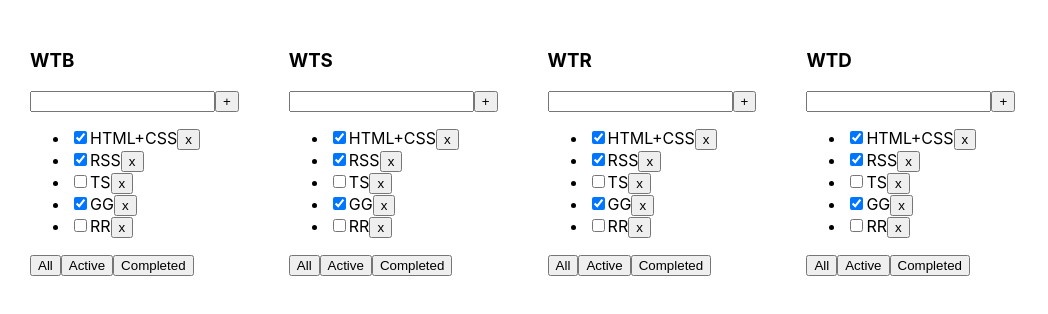
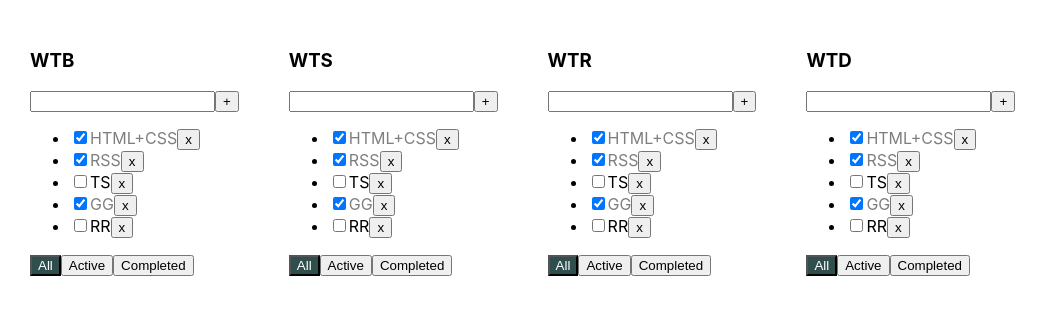
Before and after one commit to AlexeYankov/IT-Incubator, a React (Create React App) app: page / in a window 1280 px wide. Shown: the top 314 px of the page, without its empty margins (0-1048 px from the left). Built offline with nearby package versions, Linux system fonts and the light colour scheme.

Commit message:
maked error for intup + added active class to active button (filter)

```diff
--- a/src/App.css
+++ b/src/App.css
@@ -6,3 +6,13 @@
 .App > div {
   margin-right: 50px;
 }
+
+.is-done {
+  margin-left: bold;
+  opacity: 0.5;
+}
+
+.active-filter {
+  background-color: darkslategray;
+  color: white;
+}
--- a/src/App.tsx
+++ b/src/App.tsx
@@ -16,6 +16,7 @@ function App() {
     ])
     // console.log(tasks)
     const addTask = (title: string) => {
+
         const newTask: TasksType = {
             id: v1(), title: title, isDone: false
         }
@@ -29,6 +30,9 @@ function App() {
     const removeTask = (taskID: string) => {
         setTasks(tasks.filter(t => t.id !== taskID))
     }
+    const changeTaskStatus = (taskisDone: string) => {
+        setTasks(tasks.map(t => t.id === taskisDone ? {...t, isDone: !t.isDone} : t))
+    }
     const changeFilter = (filter: FilterValuesType) => {
         setFilter(filter)
     }
@@ -41,6 +45,7 @@ function App() {
                 tasks={tasks}
                 filter={filter}
                 removeTask={removeTask}
+                changeTaskStatus={changeTaskStatus}
                 changeFilter={changeFilter}
                 addTask={addTask}
             />
@@ -49,6 +54,7 @@ function App() {
                 filter={filter}
                 title={todoListTitle2}
                 removeTask={removeTask}
+                changeTaskStatus={changeTaskStatus}
                 changeFilter={changeFilter}
                 addTask={addTask}
             />
@@ -57,6 +63,7 @@ function App() {
                 filter={filter}
                 title={todoListTitle3}
                 removeTask={removeTask}
+                changeTaskStatus={changeTaskStatus}
                 changeFilter={changeFilter}
                 addTask={addTask}
             />
@@ -65,6 +72,7 @@ function App() {
                 filter={filter}
                 title={todoListTitle4}
                 removeTask={removeTask}
+                changeTaskStatus={changeTaskStatus}
                 changeFilter={changeFilter}
                 addTask={addTask}
             />
--- a/src/Todolist.tsx
+++ b/src/Todolist.tsx
@@ -8,18 +8,20 @@ export type TasksType = {
     isDone: boolean
 }
 
-type PropsType = {
+type TodoListType = {
     title: string
     tasks: TasksType[]
     filter: FilterValuesType
     removeTask: (taskID: string) => void
     changeFilter: (filter: FilterValuesType) => void
     addTask: (title: string) => void
+    changeTaskStatus: (taskisDone: string) => void
 }
 
 
-const TodoList = (props: PropsType) => {
+const TodoList = (props: TodoListType) => {
     const [title, setTitle] = useState<string>("")
+    const [error, setError] = useState<boolean>(false)
     const getTasksForRender = () => {
         let tasksForRender = props.tasks
             if (props.filter === "active") {
@@ -34,10 +36,12 @@ const TodoList = (props: PropsType) => {
     const tasksJSXElements = tasksForRender.length
         ? tasksForRender.map(t => {
             const removeTask = () => props.removeTask(t.id)
+            const changeTaskStatus = () => props.changeTaskStatus(t.id)
+            const taskClasses = t.isDone ? 'is-done' : ''
             return (
                 <li key={t.id}>
-                    <input type="checkbox" checked={t.isDone}/>
-                    <span>{t.title}</span>
+                    <input onClick={changeTaskStatus} type="checkbox" checked={t.isDone}/>
+                    <span className={taskClasses}>{t.title}</span>
                     <button onClick={removeTask}>x</button>
                 </li>
             )
@@ -47,29 +51,46 @@ const TodoList = (props: PropsType) => {
         return () => props.changeFilter(filter)
     }
     const addTask = () => {
-        props.addTask(title)
+        const taskTitle = title.trim()
+        if(taskTitle){
+            props.addTask(taskTitle)
+        } else {
+            setError(true)
+        }
         setTitle("")
     }
+    const allBtnClasses = props.filter === 'all' ? 'active-filter' : ''
+    const activeBtnClasses = props.filter === 'active' ? 'active-filter' : ''
+    const completedBtnClasses = props.filter === 'completed' ? 'active-filter' : ''
+    const errorInputStyle = error ? {border: "2px solid red", outline: 'none'} : undefined
+
     const onKeyDownAddTask = (e: KeyboardEvent<HTMLInputElement>) => e.key === "Enter" && addTask()
-    const onChangeSetTitle = (e: ChangeEvent<HTMLInputElement>) => setTitle(e.currentTarget.value)
+    const onChangeSetTitle = (e: ChangeEvent<HTMLInputElement>) => {
+        const taskTitle = e.currentTarget.value.trim()
+        setTitle(e.currentTarget.value)
+        if(error && taskTitle)setError(false)
+    }
     return (
         <div>
             <h3>{props.title}</h3>
             <div>
                 <input
+                    style={errorInputStyle}
                     value={title}
                     onChange={onChangeSetTitle}
                     onKeyDown={onKeyDownAddTask}
                 />
                 <button onClick={addTask}>+</button>
+                {error && <div style={{color: "red", fontWeight: "bold"}}>Title is required!</div>}
             </div>
             <ul>
                 {tasksJSXElements}
             </ul>
             <div>
-                <button onClick={changeFilter("all")}>All</button>
-                <button onClick={changeFilter("active")}>Active</button>
-                <button onClick={changeFilter("completed")}>Completed</button>
+
+                <button className={allBtnClasses} onClick={changeFilter("all")}>All</button>
+                <button className={activeBtnClasses} onClick={changeFilter("active")}>Active</button>
+                <button className={completedBtnClasses} onClick={changeFilter("completed")}>Completed</button>
             </div>
         </div>
     )
```
